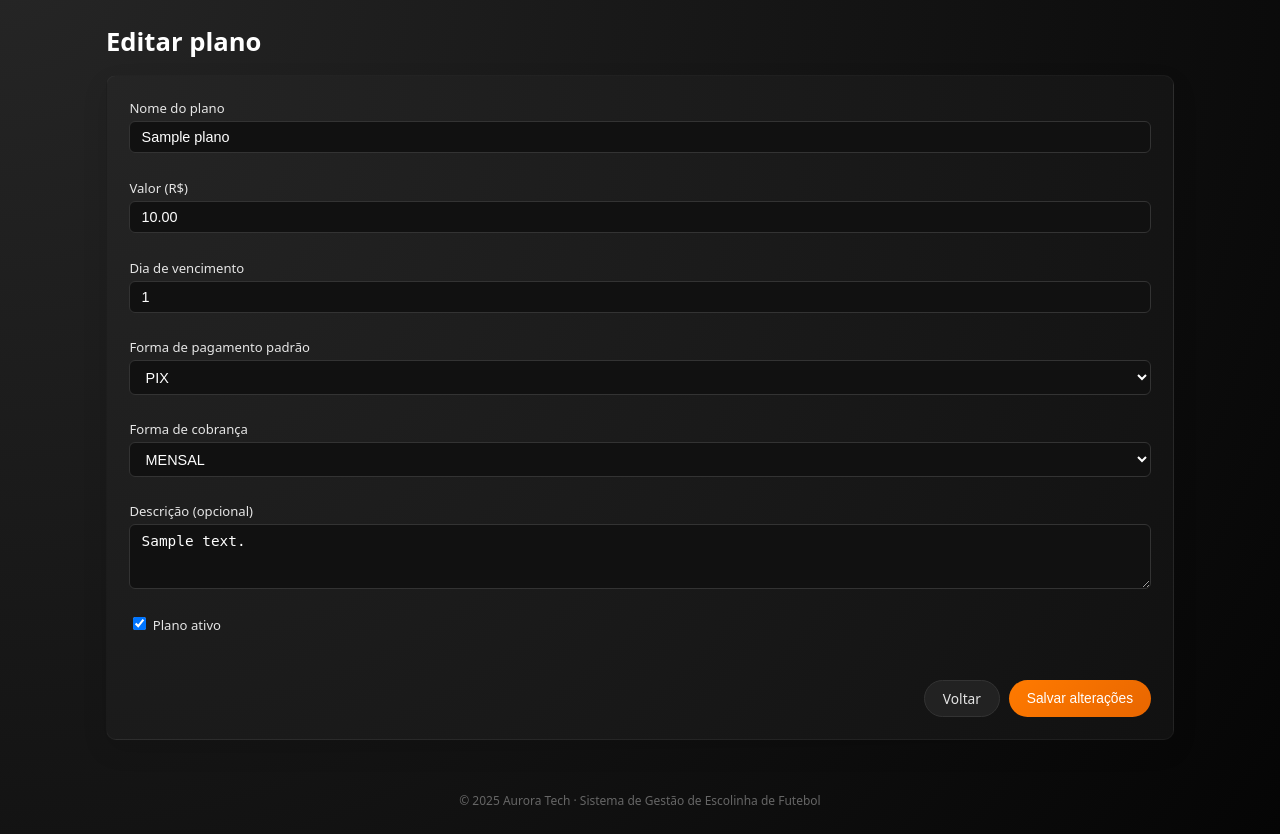
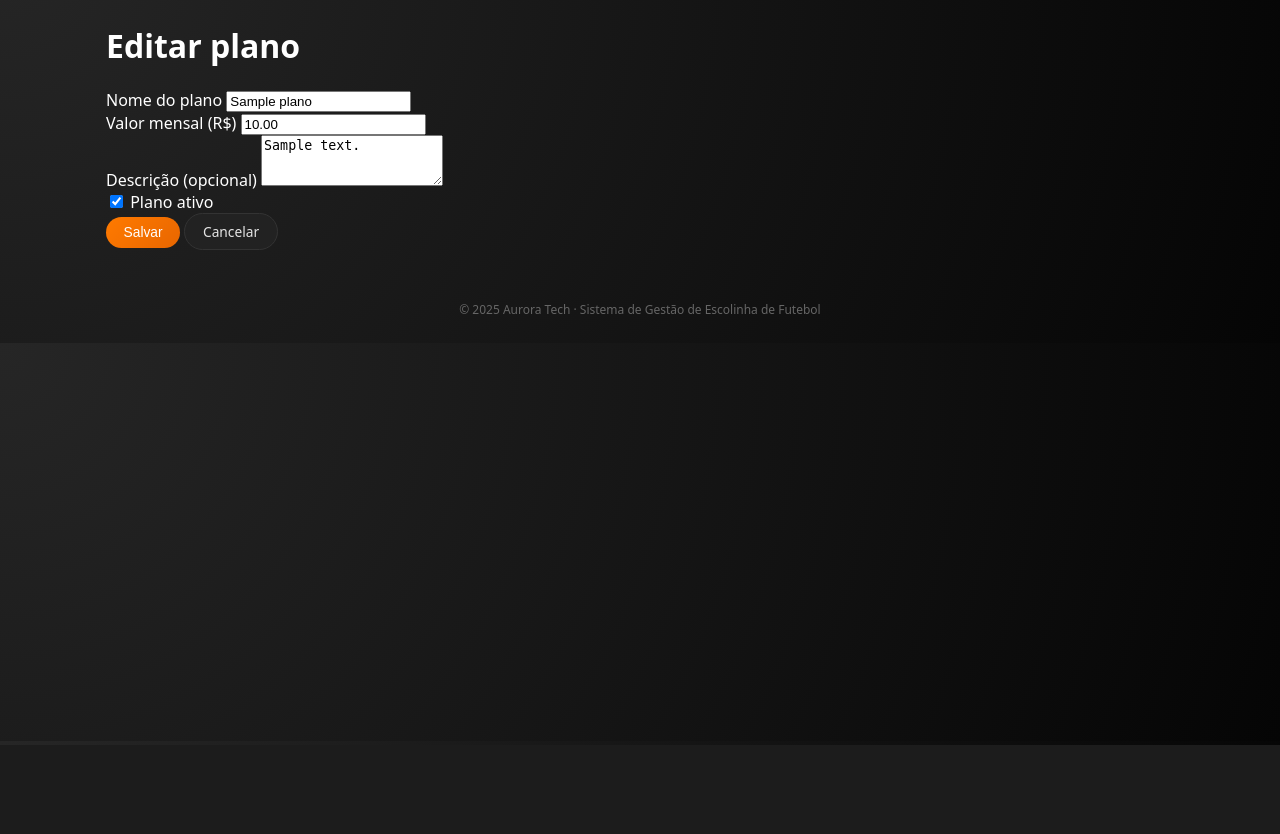
Before and after one commit to grmartinica/aplicacao_escolinha, a Flask app: page /planos/1/editar in a window 1280 px wide. Shown: the part 55-889 px from the top of the page. After the commit the page ends 800 px from the top, so only its background shows below. Run offline with Flask 3, Linux system fonts and the light colour scheme; a user stored in the database is signed in; tables that the repository leaves empty hold one stand-in row (values such as "Sample post").

Commit message:
criando sistema de planos

```diff
--- a/app.py
+++ b/app.py
@@ -7,39 +7,28 @@
 from routes.atividades_routes import atividades_bp
 from routes.financeiro_routes import financeiro_bp
 from routes.dashboard_routes import dashboard_bp
-from routes.planos_routes import planos_bp  # NOVO
+from routes.planos_routes import planos_bp  # <- AQUI
 import os
-
 
 def create_app():
     app = Flask(__name__)
     app.config.from_object(Config)
 
-    # Garante que a pasta de uploads exista
     os.makedirs(app.config['UPLOAD_FOLDER'], exist_ok=True)
 
-    # Extensões
     db.init_app(app)
     login_manager.init_app(app)
     login_manager.login_view = 'auth.login'
 
-    # Blueprints
     app.register_blueprint(auth_bp)
     app.register_blueprint(atletas_bp)
     app.register_blueprint(grupos_bp)
     app.register_blueprint(atividades_bp)
     app.register_blueprint(financeiro_bp)
     app.register_blueprint(dashboard_bp)
-    app.register_blueprint(planos_bp)
+    app.register_blueprint(planos_bp)  # <- E AQUI
 
-    # Criação de tabelas (para ambiente simples, sem migrações)
     with app.app_context():
         db.create_all()
 
     return app
-
-
-app = create_app()
-
-if __name__ == "__main__":
-    app.run(debug=True)
--- a/routes/planos_routes.py
+++ b/routes/planos_routes.py
@@ -9,7 +9,7 @@
 @planos_bp.route('/')
 @login_required
 def listar():
-    planos = Plano.query.order_by(Plano.nome).all()
+    planos = Plano.query.order_by(Plano.ativo.desc(), Plano.nome).all()
     return render_template('planos_listar.html', planos=planos)
 
 
@@ -17,28 +17,23 @@
 @login_required
 def novo():
     if request.method == 'POST':
-        nome = request.form.get('nome')
-        valor = request.form.get('valor', type=float)
-        dia_venc = request.form.get('dia_vencimento', type=int)
-        forma = request.form.get('forma_pagamento_padrao')
-        periodicidade = request.form.get('periodicidade')
-        descricao = request.form.get('descricao')
+        nome = (request.form.get('nome') or '').strip()
+        valor = request.form.get('valor_mensal', type=float)
+        descricao = (request.form.get('descricao') or '').strip()
 
-        if not nome or not valor or not dia_venc:
-            flash('Preencha nome, valor e dia de vencimento.', 'danger')
+        if not nome or valor is None:
+            flash('Informe ao menos nome e valor mensal do plano.', 'danger')
             return redirect(url_for('planos.novo'))
 
         plano = Plano(
             nome=nome,
             valor_mensal=valor,
-            dia_vencimento=dia_venc,
-            forma_pagamento_padrao=forma or 'PIX',
-            periodicidade=periodicidade or 'MENSAL',
-            descricao=descricao or None
+            descricao=descricao or None,
+            ativo=True
         )
         db.session.add(plano)
         db.session.commit()
-        flash('Plano cadastrado com sucesso!', 'success')
+        flash('Plano criado com sucesso!', 'success')
         return redirect(url_for('planos.listar'))
 
     return render_template('planos_novo.html')
@@ -50,13 +45,19 @@
     plano = Plano.query.get_or_404(plano_id)
 
     if request.method == 'POST':
-        plano.nome = request.form.get('nome')
-        plano.valor_mensal = request.form.get('valor', type=float)
-        plano.dia_vencimento = request.form.get('dia_vencimento', type=int)
-        plano.forma_pagamento_padrao = request.form.get('forma_pagamento_padrao') or 'PIX'
-        plano.periodicidade = request.form.get('periodicidade') or 'MENSAL'
-        plano.descricao = request.form.get('descricao') or None
-        plano.ativo = bool(request.form.get('ativo'))
+        nome = (request.form.get('nome') or '').strip()
+        valor = request.form.get('valor_mensal', type=float)
+        descricao = (request.form.get('descricao') or '').strip()
+        ativo = True if request.form.get('ativo') == 'on' else False
+
+        if not nome or valor is None:
+            flash('Informe ao menos nome e valor mensal do plano.', 'danger')
+            return redirect(url_for('planos.editar', plano_id=plano.id))
+
+        plano.nome = nome
+        plano.valor_mensal = valor
+        plano.descricao = descricao or None
+        plano.ativo = ativo
 
         db.session.commit()
         flash('Plano atualizado com sucesso!', 'success')
--- a/templates/planos_editar.html
+++ b/templates/planos_editar.html
@@ -1,68 +1,30 @@
 {% extends "base.html" %}
+{% block content %}
+<h1>Editar plano</h1>
 
-{% block title %}Editar Plano - {{ plano.nome }}{% endblock %}
+<form method="post" class="mt-3">
+    <div class="mb-3">
+        <label class="form-label">Nome do plano</label>
+        <input type="text" name="nome" class="form-control" value="{{ plano.nome }}" required>
+    </div>
 
-{% block content %}
-<div class="page-header">
-    <h1>Editar plano</h1>
-</div>
+    <div class="mb-3">
+        <label class="form-label">Valor mensal (R$)</label>
+        <input type="number" step="0.01" min="0" name="valor_mensal" class="form-control"
+               value="{{ "%.2f"|format(plano.valor_mensal) }}" required>
+    </div>
 
-<div class="card">
-    <form method="POST" class="form-vertical">
-        <div class="form-group">
-            <label for="nome">Nome do plano</label>
-            <input type="text" name="nome" id="nome" value="{{ plano.nome }}" required>
-        </div>
+    <div class="mb-3">
+        <label class="form-label">Descrição (opcional)</label>
+        <textarea name="descricao" class="form-control" rows="3">{{ plano.descricao or "" }}</textarea>
+    </div>
 
-        <div class="form-group">
-            <label for="valor">Valor (R$)</label>
-            <input type="number" step="0.01" name="valor" id="valor" value="{{ plano.valor_mensal }}" required>
-        </div>
+    <div class="form-check mb-3">
+        <input class="form-check-input" type="checkbox" id="ativo" name="ativo" {% if plano.ativo %}checked{% endif %}>
+        <label class="form-check-label" for="ativo">Plano ativo</label>
+    </div>
 
-        <div class="form-group">
-            <label for="dia_vencimento">Dia de vencimento</label>
-            <input type="number" name="dia_vencimento" id="dia_vencimento"
-                   min="1" max="28" value="{{ plano.dia_vencimento }}" required>
-        </div>
-
-        <div class="form-group">
-            <label for="forma_pagamento_padrao">Forma de pagamento padrão</label>
-            <select name="forma_pagamento_padrao" id="forma_pagamento_padrao">
-                {% for opt in ['PIX', 'DINHEIRO', 'CREDITO', 'DEBITO'] %}
-                    <option value="{{ opt }}" {% if plano.forma_pagamento_padrao == opt %}selected{% endif %}>
-                        {{ opt }}
-                    </option>
-                {% endfor %}
-            </select>
-        </div>
-
-        <div class="form-group">
-            <label for="periodicidade">Forma de cobrança</label>
-            <select name="periodicidade" id="periodicidade">
-                {% for opt in ['MENSAL', 'TRIMESTRAL', 'SEMESTRAL', 'ANUAL'] %}
-                    <option value="{{ opt }}" {% if plano.periodicidade == opt %}selected{% endif %}>
-                        {{ opt }}
-                    </option>
-                {% endfor %}
-            </select>
-        </div>
-
-        <div class="form-group">
-            <label for="descricao">Descrição (opcional)</label>
-            <textarea name="descricao" id="descricao" rows="3">{{ plano.descricao or '' }}</textarea>
-        </div>
-
-        <div class="form-group checkbox-inline">
-            <label>
-                <input type="checkbox" name="ativo" {% if plano.ativo %}checked{% endif %}>
-                Plano ativo
-            </label>
-        </div>
-
-        <div class="form-actions">
-            <a href="{{ url_for('planos.listar') }}" class="btn-secondary">Voltar</a>
-            <button type="submit" class="btn-primary">Salvar alterações</button>
-        </div>
-    </form>
-</div>
+    <button type="submit" class="btn btn-primary">Salvar</button>
+    <a href="{{ url_for('planos.listar') }}" class="btn btn-secondary">Cancelar</a>
+</form>
 {% endblock %}
```
Also changed, not shown: templates/planos_listar.html (+19 -23 lines), templates/planos_novo.html (+18 -52 lines).
